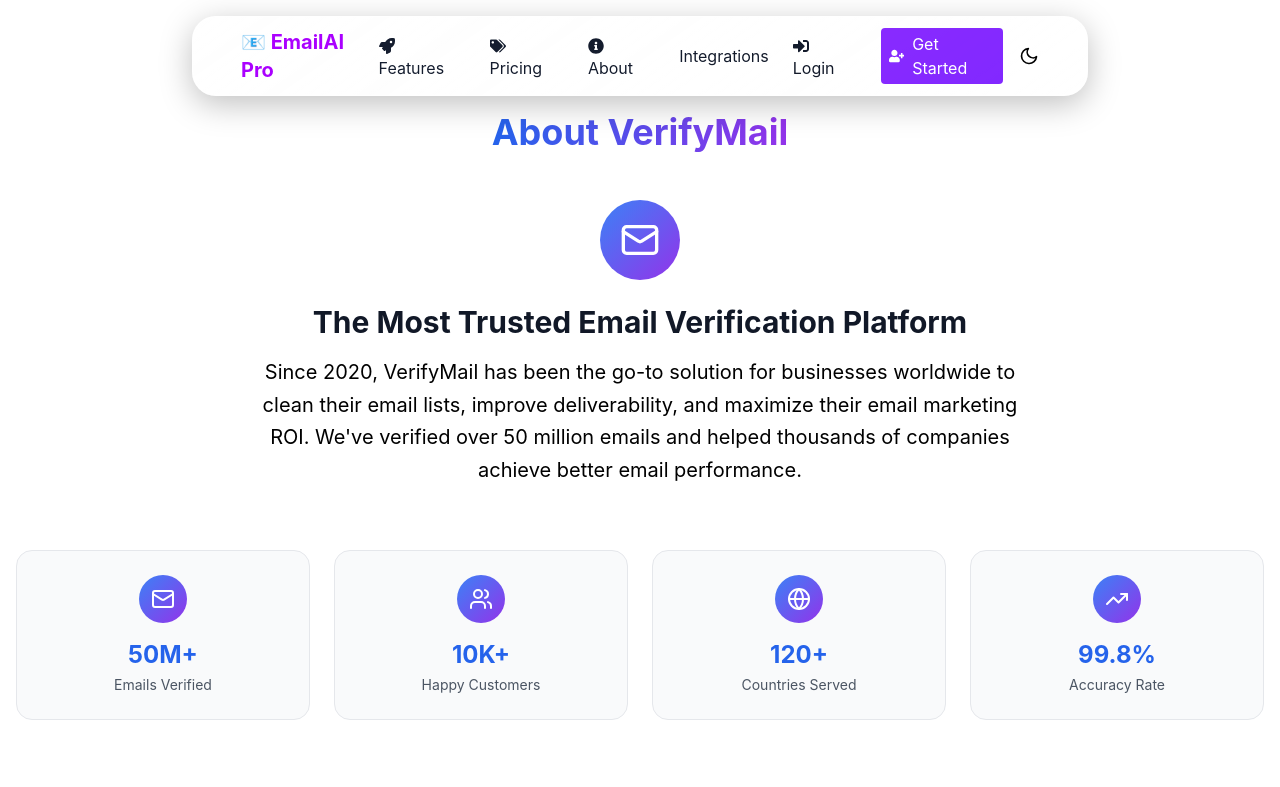
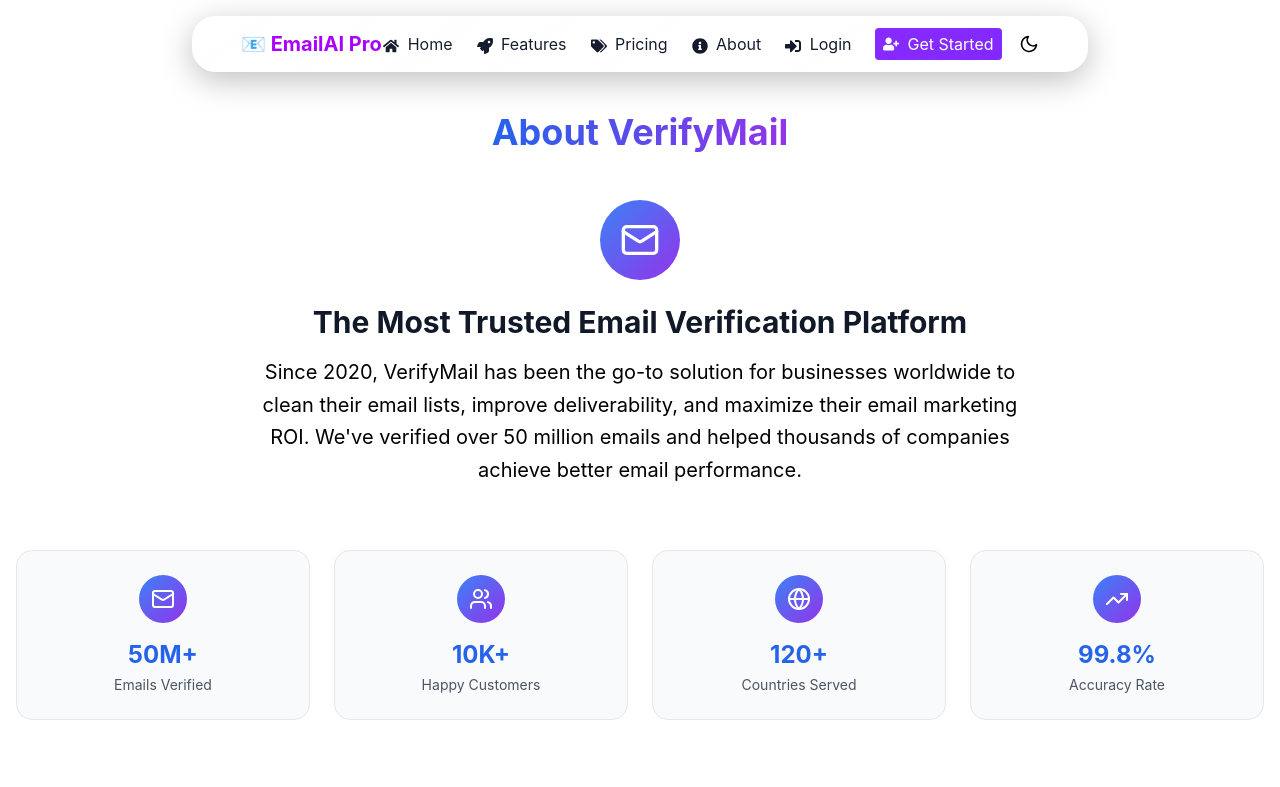
Before and after one commit to rasulAbacco/email-saas-platform, a Next.js app in the folder client/: page /About in a window 1280 px wide. Shown: the top 787 px of the page. Built offline with nearby package versions, Linux system fonts and the light colour scheme.

Commit message:
solove conflicts

```diff
--- a/client/components/Navbar.jsx
+++ b/client/components/Navbar.jsx
@@ -2,7 +2,7 @@
 import { useState, useEffect } from 'react';
 import Link from 'next/link';
 import { FiSun, FiMoon } from 'react-icons/fi';
-import { FaRocket, FaTags, FaInfoCircle, FaSignInAlt, FaUserPlus } from 'react-icons/fa';
+import { FaRocket, FaTags, FaInfoCircle, FaSignInAlt, FaUserPlus, FaHome } from 'react-icons/fa';
 import styles from '../styles/navigation.module.css';
 
 export default function Navbar() {
@@ -26,23 +26,21 @@
         <header className={`flex justify-between items-center px-6 py-4 ${styles.navigation}`}>
             <h1 className="text-xl font-bold text-[#9400FF] dark:text-white">📧 EmailAI Pro</h1>
             <nav className="space-x-6 hidden md:flex items-center">
+                <Link href="/" className={styles.navLink}>
+                    <FaHome className="inline-block mr-1" /> Home
+                </Link>
                 <Link href="/Features" className={styles.navLink}>
                     <FaRocket className="inline-block mr-1" /> Features
                 </Link>
-                <Link href="/Pricing" className={styles.navLink}>
+                <Link href="/pricing" className={styles.navLink}>
                     <FaTags className="inline-block mr-1" /> Pricing
                 </Link>
-                <Link href="about" className={styles.navLink}>
+                <Link href="/About" className={styles.navLink}>
                     <FaInfoCircle className="inline-block mr-1" /> About
-                </Link>
-                <Link href="/Integrations" className={styles.navLink}>
-                    Integrations
                 </Link>
                 <Link href="/login" className={styles.navLink}>
                     <FaSignInAlt className="inline-block mr-1" /> Login
                 </Link>
-
-
                 <Link
                     href="/signup"
                     className="bg-[#7F27FF] text-white px-2 py-1 rounded hover:bg-[#9400FF] transition flex items-center gap-2"
--- a/client/pages/Features.jsx
+++ b/client/pages/Features.jsx
@@ -1,4 +1,3 @@
-<<<<<<< HEAD
 import Navbar from '@/components/Navbar'
 import React from 'react'
 import { FaRobot, FaShieldAlt, FaChartBar, FaTags, FaPuzzlePiece, FaFlask } from 'react-icons/fa';
@@ -188,19 +187,8 @@
         </section>
 
 
-     </div>
+    </div>
   )
 }
 
 export default Features
-=======
-import React from 'react'
-
-const Features = () => {
-  return (
-    <div>Features;</div>
-  )
-}
-
-export default Features;
->>>>>>> 089fb599974e8bfd1ff909f7908fec2a690220cb
--- a/client/pages/index.jsx
+++ b/client/pages/index.jsx
@@ -2,7 +2,6 @@
 import Head from 'next/head';
 import { motion } from 'framer-motion';
 import styles from '../styles/navigation.module.css';
-import Navbar from '@/components/Navbar';
 import Footer from '@/components/Footer';
 import Navbar from '@/components/Navbar';
 import Link from 'next/link';
```
